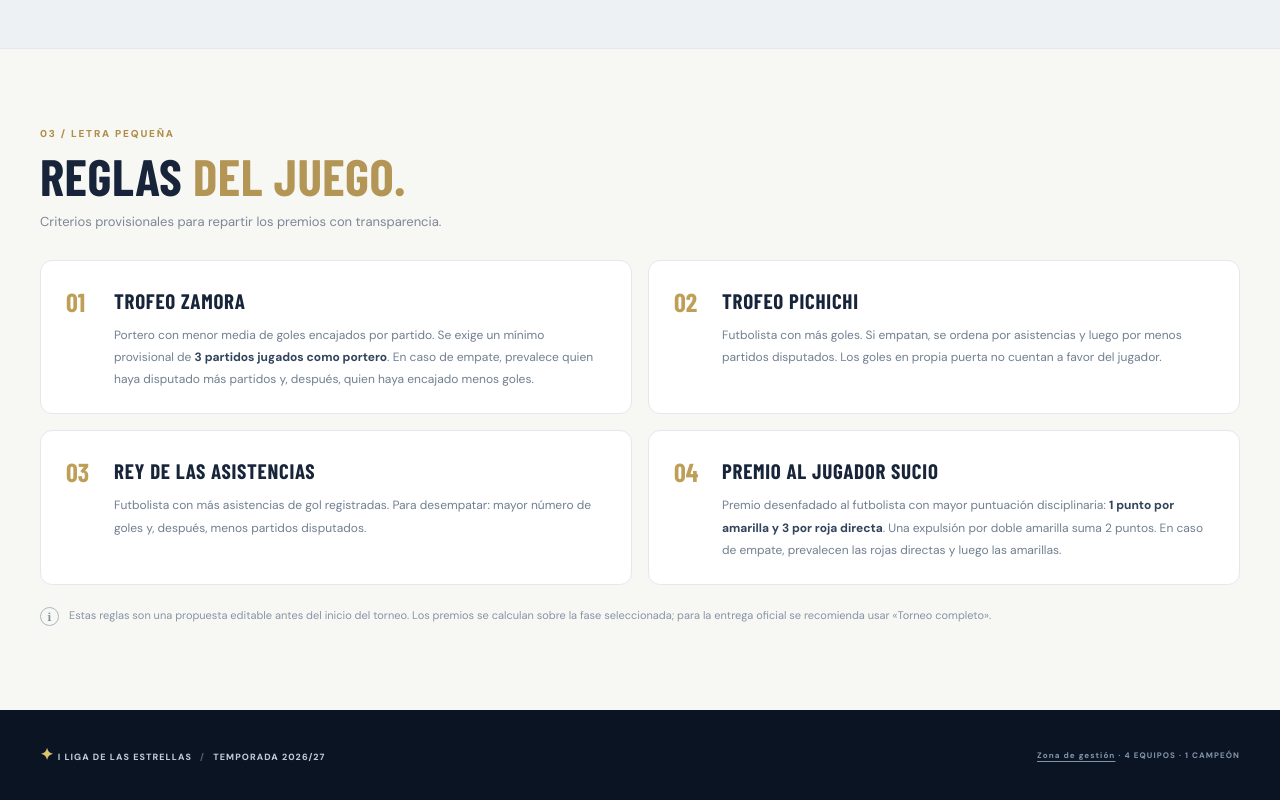
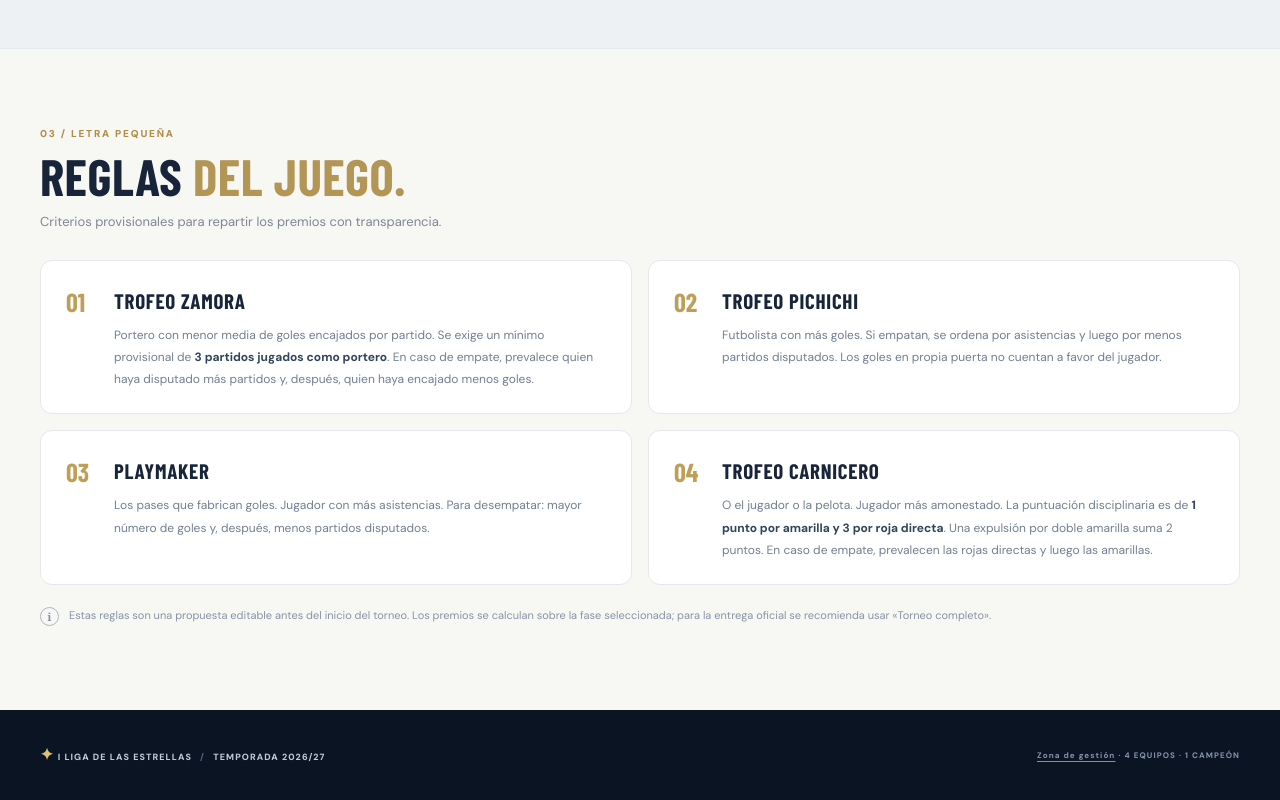
Before and after one commit to rogerpelaezz/Liga-de-las-Estrellas, a plain HTML site: page estadisticas.html in a window 1280 px wide. Shown: the part 2524-3324 px from the top of the page. Drawn offline with nearby package versions, Linux system fonts and the light colour scheme; a web font is replaced by a local one.

Commit message:
Actualizar reglas de Playmaker y Carnicero

```diff
--- a/estadisticas.html
+++ b/estadisticas.html
@@ -4,7 +4,7 @@
   <meta charset="utf-8">
   <meta name="viewport" content="width=device-width, initial-scale=1">
   <meta name="theme-color" content="#0d1524">
-  <meta name="description" content="Estadísticas oficiales de la I Liga de las Estrellas: Trofeo Zamora, Pichichi, máximo asistente y Jugador Sucio.">
+  <meta name="description" content="Estadísticas oficiales de la I Liga de las Estrellas: Trofeo Zamora, Pichichi, Playmaker y Carnicero.">
   <title>Estadísticas | I Liga de las Estrellas</title>
   <link rel="preconnect" href="https://fonts.googleapis.com">
   <link rel="preconnect" href="https://fonts.gstatic.com" crossorigin>
@@ -13,7 +13,7 @@
 <link rel="stylesheet" href="site.css?v=carnicero-1">
   <script src="data.js" defer></script>
   <script src="core.js" defer></script>
-<script src="app.js?v=pichichi-2" defer></script>
+<script src="app.js?v=descripciones-1" defer></script>
 <script src="site.js" defer></script>
 </head>
 <body data-page="estadisticas">
@@ -91,8 +91,8 @@
       <div class="rules-grid">
         <article class="rule-item"><span class="rule-number">01</span><div><h3>TROFEO ZAMORA</h3><p>Portero con menor media de goles encajados por partido. Se exige un mínimo provisional de <strong>3 partidos jugados como portero</strong>. En caso de empate, prevalece quien haya disputado más partidos y, después, quien haya encajado menos goles.</p></div></article>
         <article class="rule-item"><span class="rule-number">02</span><div><h3>TROFEO PICHICHI</h3><p>Futbolista con más goles. Si empatan, se ordena por asistencias y luego por menos partidos disputados. Los goles en propia puerta no cuentan a favor del jugador.</p></div></article>
-        <article class="rule-item"><span class="rule-number">03</span><div><h3>REY DE LAS ASISTENCIAS</h3><p>Futbolista con más asistencias de gol registradas. Para desempatar: mayor número de goles y, después, menos partidos disputados.</p></div></article>
-        <article class="rule-item"><span class="rule-number">04</span><div><h3>PREMIO AL JUGADOR SUCIO</h3><p>Premio desenfadado al futbolista con mayor puntuación disciplinaria: <strong>1 punto por amarilla y 3 por roja directa</strong>. Una expulsión por doble amarilla suma 2 puntos. En caso de empate, prevalecen las rojas directas y luego las amarillas.</p></div></article>
+        <article class="rule-item"><span class="rule-number">03</span><div><h3>PLAYMAKER</h3><p>Los pases que fabrican goles. Jugador con más asistencias. Para desempatar: mayor número de goles y, después, menos partidos disputados.</p></div></article>
+        <article class="rule-item"><span class="rule-number">04</span><div><h3>TROFEO CARNICERO</h3><p>O el jugador o la pelota. Jugador más amonestado. La puntuación disciplinaria es de <strong>1 punto por amarilla y 3 por roja directa</strong>. Una expulsión por doble amarilla suma 2 puntos. En caso de empate, prevalecen las rojas directas y luego las amarillas.</p></div></article>
       </div>
       <div class="method-footer"><span class="method-icon">i</span><span>Estas reglas son una propuesta editable antes del inicio del torneo. Los premios se calculan sobre la fase seleccionada; para la entrega oficial se recomienda usar «Torneo completo».</span></div>
     </section>
```
